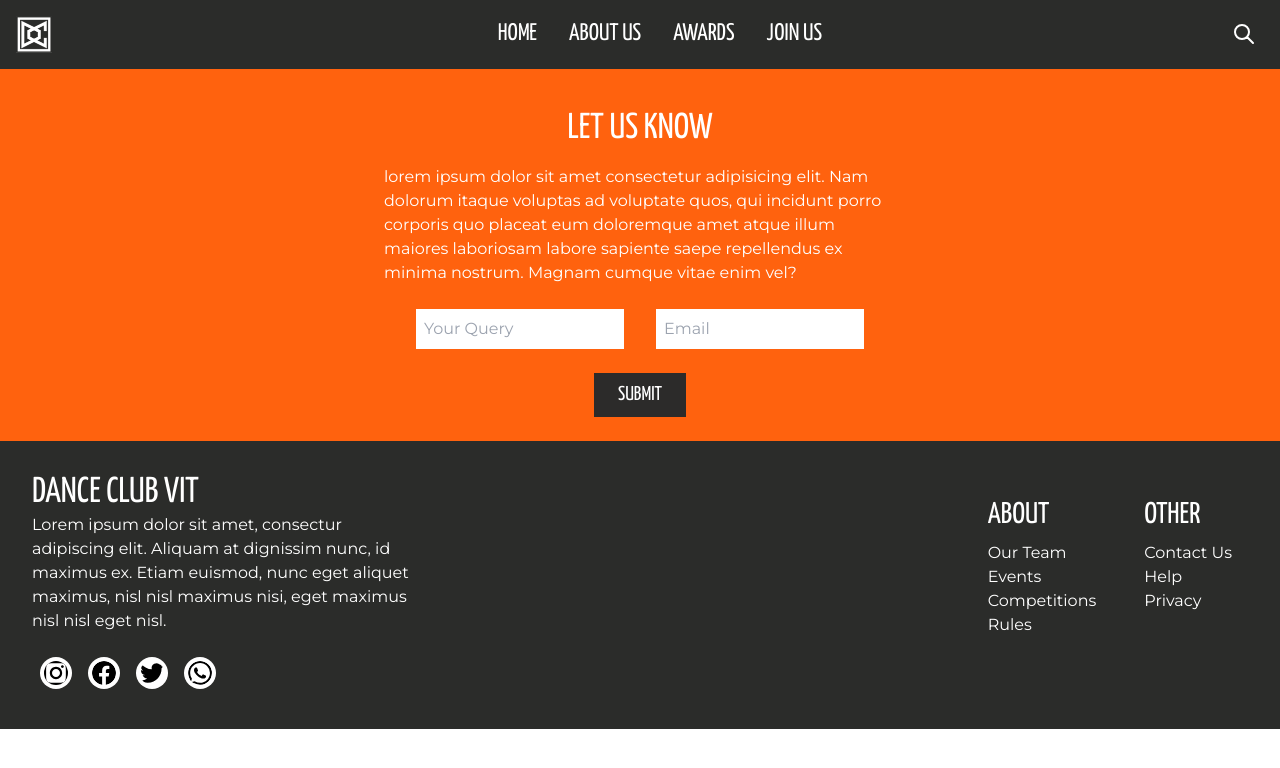
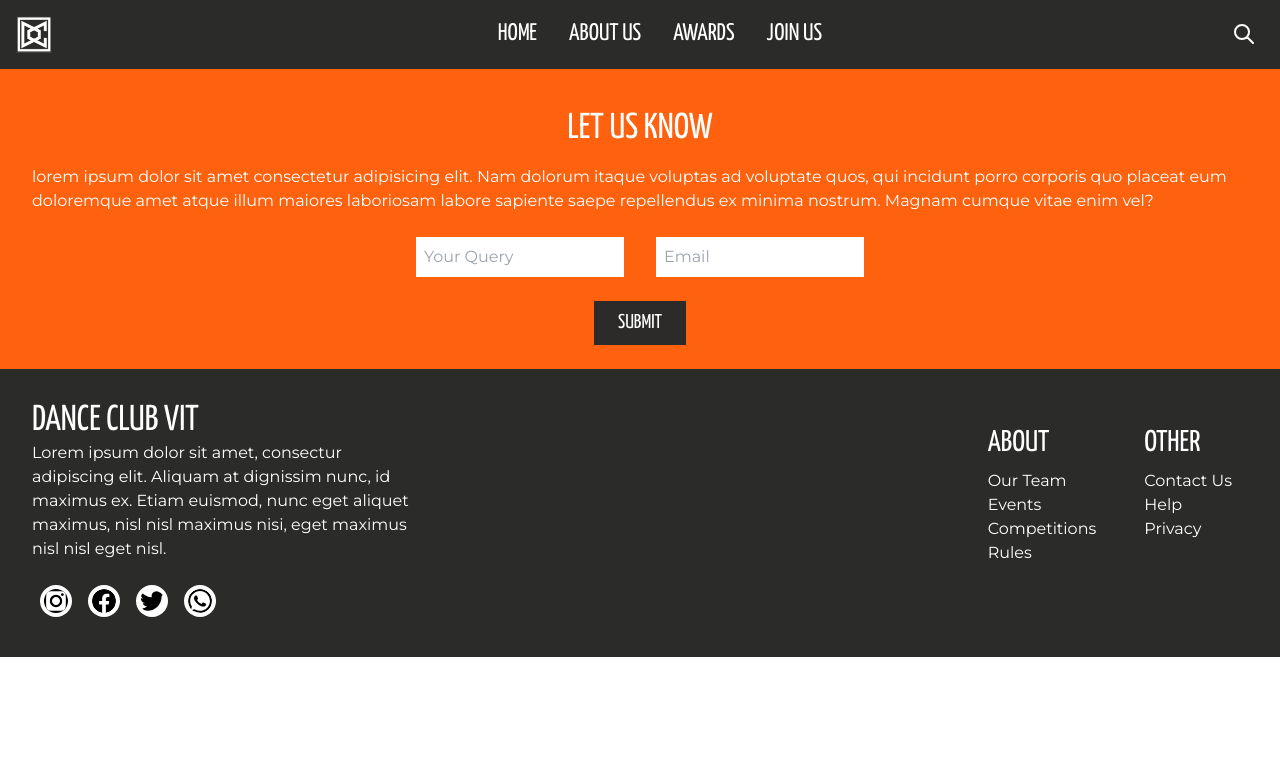
Before and after one commit to GhostVaibhav/dance-club-site, a React (Create React App) app: page / in a window 1280 px wide. Shown: the top 768 px of the page. Built offline with nearby package versions, Linux system fonts and the light colour scheme.

Commit message:
Updated the max width of the query component

```diff
--- a/src/components/Query.js
+++ b/src/components/Query.js
@@ -4,7 +4,7 @@ export class Query extends Component {
     render() {
         return (
             <div className='flex justify-center bg-[#FF620E]'>
-                <div className='flex flex-col items-center p-6 max-w-xl'>
+                <div className='flex flex-col items-center p-6 max-w-screen-xl'>
                     {/* Title */}
                     <div className='text-4xl pt-4 p-2 text-white' style={{ "fontFamily": "Yanone Kaffeesatz" }}>
                         LET US KNOW
```
